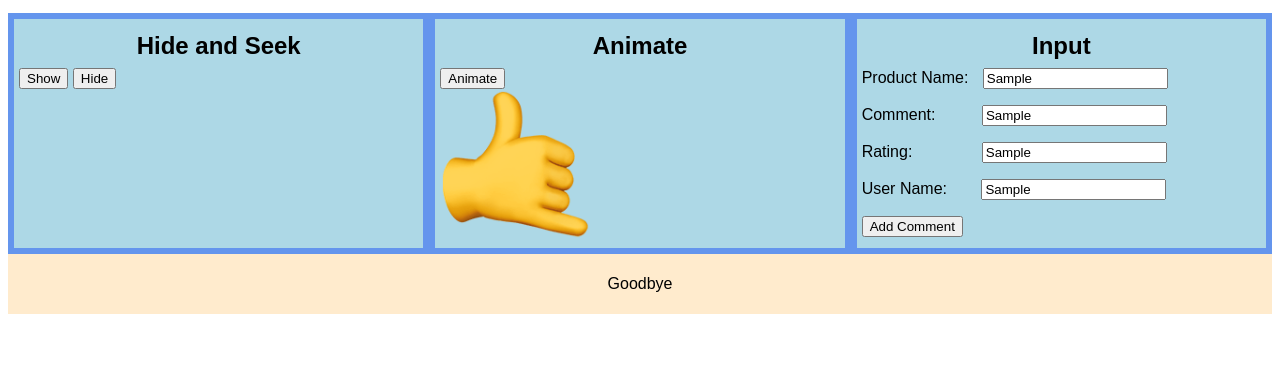
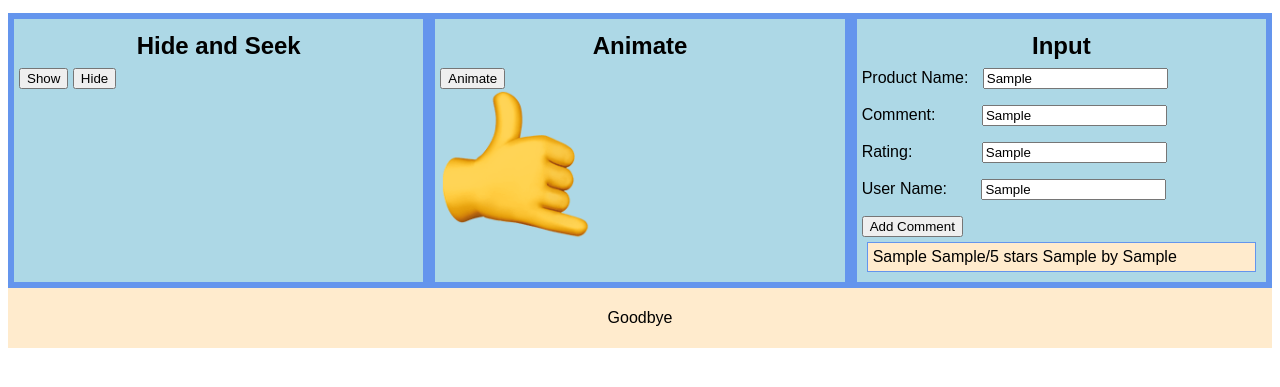
Before and after one commit to fschein2/fschein2.github.io, a plain HTML site: page assignments/assignment6/index.html in a window 1280 px wide. Both pictures are taken after typing "Sample", "Sample", "Sample", "Sample" into the empty fields and a click on the button "Add Comment". Shown: the part 71-458 px from the top of the page. Drawn offline with Linux system fonts and the light colour scheme.

Commit message:
completed assignment 6

```diff
--- a/assignments/assignment6/index.html
+++ b/assignments/assignment6/index.html
@@ -47,7 +47,6 @@
                 </p>
 
                 <button id="comment-button">Add Comment</button>
-                <div id="replace"></div>
             </div>
         </div>
 
--- a/assignments/assignment6/script.js
+++ b/assignments/assignment6/script.js
@@ -17,16 +17,25 @@ const animate = () => {
 // Input
 
 const addComment = () => {
-    productName = document.getElementById("product-name").value;
-    comment = document.getElementById("comment").value;
-    rating = document.getElementById("rating").value;
-    userName = document.getElementById("user-name").value;
 
-    const currentDiv = document.getElementById("replace");
-    newDiv = document.createElement("div");
-    newContent = document.createTextNode(productName + "\n" + rating + "/5 stars " + comment + "\nby " + userName);
-    newDiv.appendChild(newContent);
-    document.body.insertBefore(newDiv, currentDiv);
+    const productName = document.getElementById("product-name").value;
+    const comment = document.getElementById("comment").value;
+    const rating = document.getElementById("rating").value;
+    const userName = document.getElementById("user-name").value;
+
+
+    var div = document.createElement("div");
+    div.style.margin = "5px";
+    div.style.borderWidth = "1px";
+    div.style.borderStyle = "solid";
+    div.style.borderColor = "cornflowerblue";
+    div.style.backgroundColor = "blanchedalmond";
+    div.style.color = "black";
+    div.style.padding = "5px";
+    div.innerHTML = productName + "\n" + rating + "/5 stars "
+                    + comment + "\nby " + userName;
+
+    document.getElementById("input").appendChild(div);
 };
 
 
```
